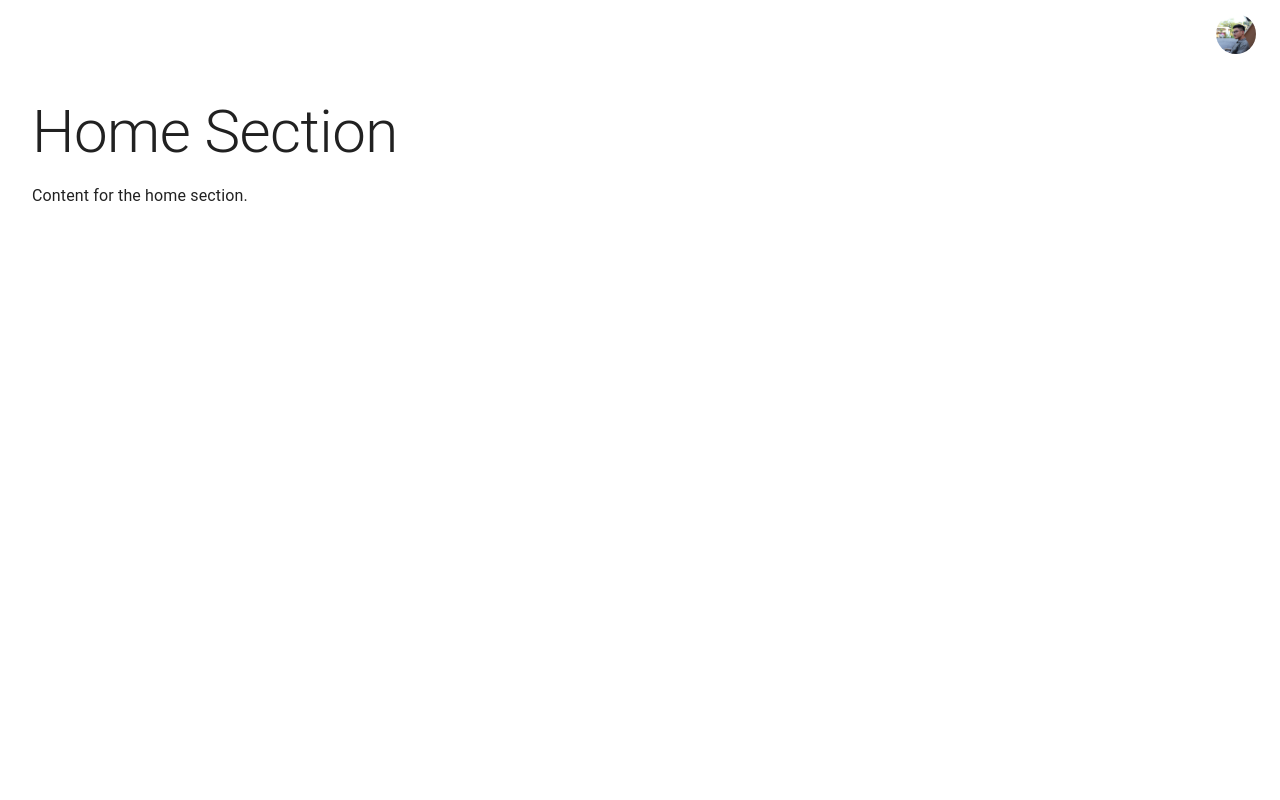
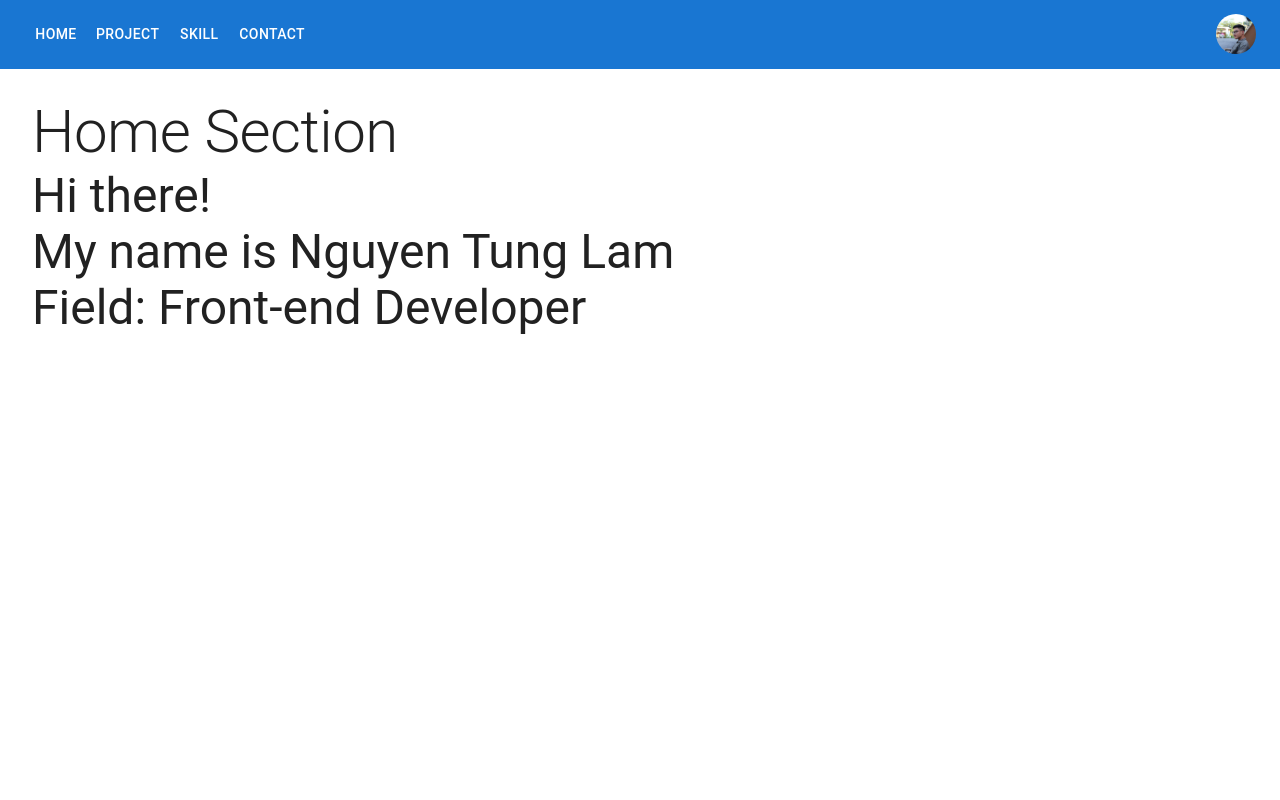
Before and after one commit to beast3012/profile, a React (Create React App) app: page / in a window 1280 px wide. Shown: the top 800 px of the page. Built offline with nearby package versions, Linux system fonts and the light colour scheme.

Commit message:
Small update for header

```diff
--- a/src/components/Home.js
+++ b/src/components/Home.js
@@ -4,7 +4,9 @@ import { Box, Typography } from '@mui/material';
 const Home = React.forwardRef((props, ref) => (
   <Box ref={ref} sx={{ height: '100vh', backgroundColor: 'white', p: 4 }}>
     <Typography variant="h2">Home Section</Typography>
-    <p>Content for the home section.</p>
+    <Typography variant="h3">Hi there!</Typography>
+    <Typography variant="h3">My name is Nguyen Tung Lam</Typography>
+    <Typography variant="h3">Field: Front-end Developer</Typography>
   </Box>
 ));
 
--- a/src/components/header.js
+++ b/src/components/header.js
@@ -49,7 +49,9 @@ function Header({ scrollToSection }) {
   }, []);
 
   return (
-    <AppBar position="fixed" sx={{ backgroundColor: isScrolled ? 'c0c0c0' : 'transparent', boxShadow: isScrolled ? 1 : 'none', transition: 'background-color 0.3s' }}>
+    <AppBar position="fixed" sx={{ backgroundColor: isScrolled ? 'transparent' : 'c0c0c0',
+                                   boxShadow: isScrolled ? 0 : 'none',
+                                   transition: 'tranparent 0.3s' }}>
       <Container maxWidth="xl">
         <Toolbar disableGutters id="back-to-top-anchor">
           {/* <AdbIcon sx={{ display: { xs: 'none', md: 'flex' }, mr: 1.5 }} /> */}
```
